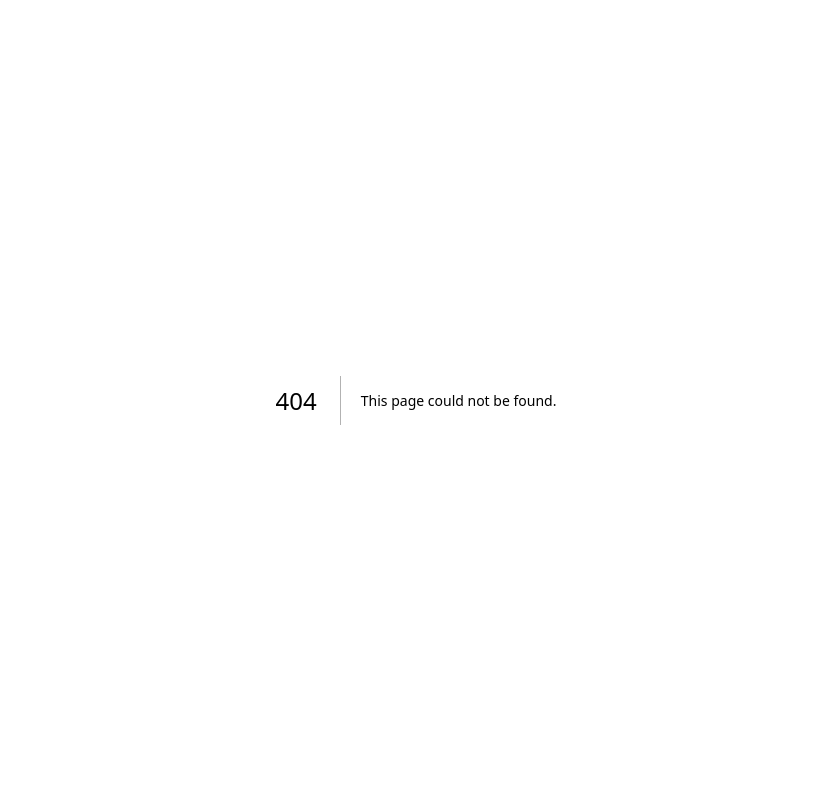
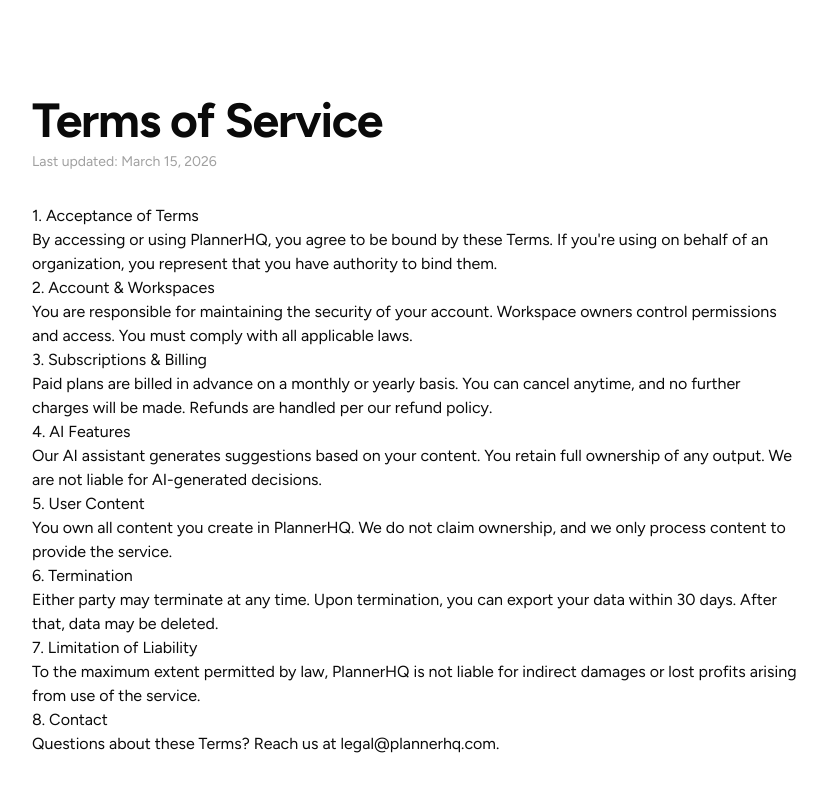
Before and after one commit to dariogeorge21/plannerhq, a Next.js app: page /terms in a window 1280 px wide. Before the commit this address had no page. Shown: the top 792 px of the page, without its empty margins (224-1051 px from the left). Built offline with nearby package versions, Linux system fonts and the light colour scheme.

Commit message:
terms and privacy

```diff
--- /dev/null
+++ b/src/app/privacy/page.tsx
@@ -0,0 +1,47 @@
+import LegalLayout from "@/components/shared/LegalLayout";
+
+export default function PrivacyPage() {
+  return (
+    <LegalLayout title="Privacy Policy" lastUpdated="March 15, 2026">
+      <h2>1. Information We Collect</h2>
+      <p>
+        We collect information you provide directly to us, such as your name, email address,
+        payment information, and workspace content. We also automatically collect usage data
+        (e.g., pages viewed, collaboration events) to improve our service.
+      </p>
+
+      <h2>2. How We Use Your Information</h2>
+      <p>
+        We use your information to provide, maintain, and improve PlannerHQ, to communicate with you,
+        and to develop new features. Your workspace content is never used to train our AI models
+        without explicit consent.
+      </p>
+
+      <h2>3. AI & Data Training</h2>
+      <p>
+        PlannerHQ's AI features use large language models. We do <strong>not</strong> use customer
+        workspace content to train or improve our AI models unless you opt in. Any training data
+        is anonymized and stripped of personal identifiers.
+      </p>
+
+      <h2>4. Data Security</h2>
+      <p>
+        We implement industry-standard encryption (AES-256 at rest, TLS 1.3 in transit), regular
+        security audits, and strict access controls. For Enterprise customers, we offer additional
+        security features like SSO and audit logs.
+      </p>
+
+      <h2>5. Third-Party Services</h2>
+      <p>
+        We integrate with Google Calendar, Meet, and other tools. These services have their own
+        privacy policies, and you control which integrations to enable.
+      </p>
+
+      <h2>6. Your Rights</h2>
+      <p>
+        You can access, correct, export, or delete your personal data at any time. For any
+        privacy requests, contact <a href="mailto:privacy@plannerhq.com">privacy@plannerhq.com</a>.
+      </p>
+    </LegalLayout>
+  );
+}
--- /dev/null
+++ b/src/app/terms/page.tsx
@@ -0,0 +1,54 @@
+import LegalLayout from "@/components/shared/LegalLayout";
+
+export default function TermsPage() {
+  return (
+    <LegalLayout title="Terms of Service" lastUpdated="March 15, 2026">
+      <h2>1. Acceptance of Terms</h2>
+      <p>
+        By accessing or using PlannerHQ, you agree to be bound by these Terms. If you're using on
+        behalf of an organization, you represent that you have authority to bind them.
+      </p>
+
+      <h2>2. Account & Workspaces</h2>
+      <p>
+        You are responsible for maintaining the security of your account. Workspace owners control
+        permissions and access. You must comply with all applicable laws.
+      </p>
+
+      <h2>3. Subscriptions & Billing</h2>
+      <p>
+        Paid plans are billed in advance on a monthly or yearly basis. You can cancel anytime,
+        and no further charges will be made. Refunds are handled per our refund policy.
+      </p>
+
+      <h2>4. AI Features</h2>
+      <p>
+        Our AI assistant generates suggestions based on your content. You retain full ownership of
+        any output. We are not liable for AI-generated decisions.
+      </p>
+
+      <h2>5. User Content</h2>
+      <p>
+        You own all content you create in PlannerHQ. We do not claim ownership, and we only process
+        content to provide the service.
+      </p>
+
+      <h2>6. Termination</h2>
+      <p>
+        Either party may terminate at any time. Upon termination, you can export your data within
+        30 days. After that, data may be deleted.
+      </p>
+
+      <h2>7. Limitation of Liability</h2>
+      <p>
+        To the maximum extent permitted by law, PlannerHQ is not liable for indirect damages or
+        lost profits arising from use of the service.
+      </p>
+
+      <h2>8. Contact</h2>
+      <p>
+        Questions about these Terms? Reach us at <a href="mailto:legal@plannerhq.com">legal@plannerhq.com</a>.
+      </p>
+    </LegalLayout>
+  );
+}
```
